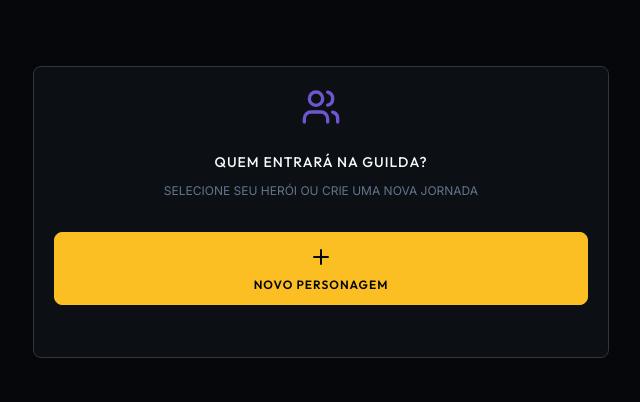
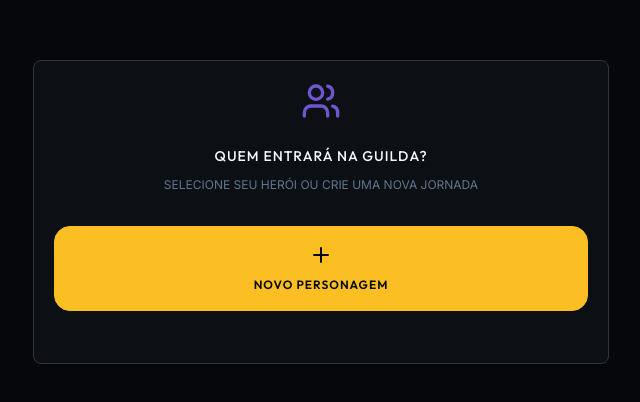
Before and after one commit to heitormota20-alt/LifeLevel-Antigravity, a React (Vite) app: page / in a window 1280 px wide. Shown: the part 188-590 px from the top of the page, without its empty margins (319-959 px from the left). Built offline with nearby package versions, Linux system fonts and the light colour scheme.

Commit message:
UI: Standardized button spacing and global font inheritance

```diff
--- a/src/index.css
+++ b/src/index.css
@@ -42,16 +42,41 @@
     padding: 0;
     box-sizing: border-box;
     -webkit-font-smoothing: antialiased;
+    font-family: inherit;
+}
+
+button,
+input,
+optgroup,
+select,
+textarea {
+    font-family: inherit;
+    font-feature-settings: inherit;
+    font-variation-settings: inherit;
+    font-size: 100%;
+    font-weight: inherit;
+    line-height: inherit;
+    letter-spacing: inherit;
+    color: inherit;
+    margin: 0;
+    padding: 0;
 }
 
 button {
     cursor: pointer;
-    font-family: inherit;
     border: none;
     background: none;
-    padding: 0;
-    color: inherit;
     outline: none;
+    display: flex;
+    align-items: center;
+    justify-content: center;
+    transition: all 0.2s cubic-bezier(0.4, 0, 0.2, 1);
+}
+
+/* Padrão de Espaçamento para Botões (exceto Header) */
+button:not(.nav-item):not(.top-nav button):not(.view-toggle-btn):not(.btn-ghost):not(.summary-card button) {
+    padding: 16px 32px;
+    border-radius: 16px;
 }
 
 .btn-ghost {
```
Also changed, not shown: 1 other file (tests, documents, lock files or other folders).
